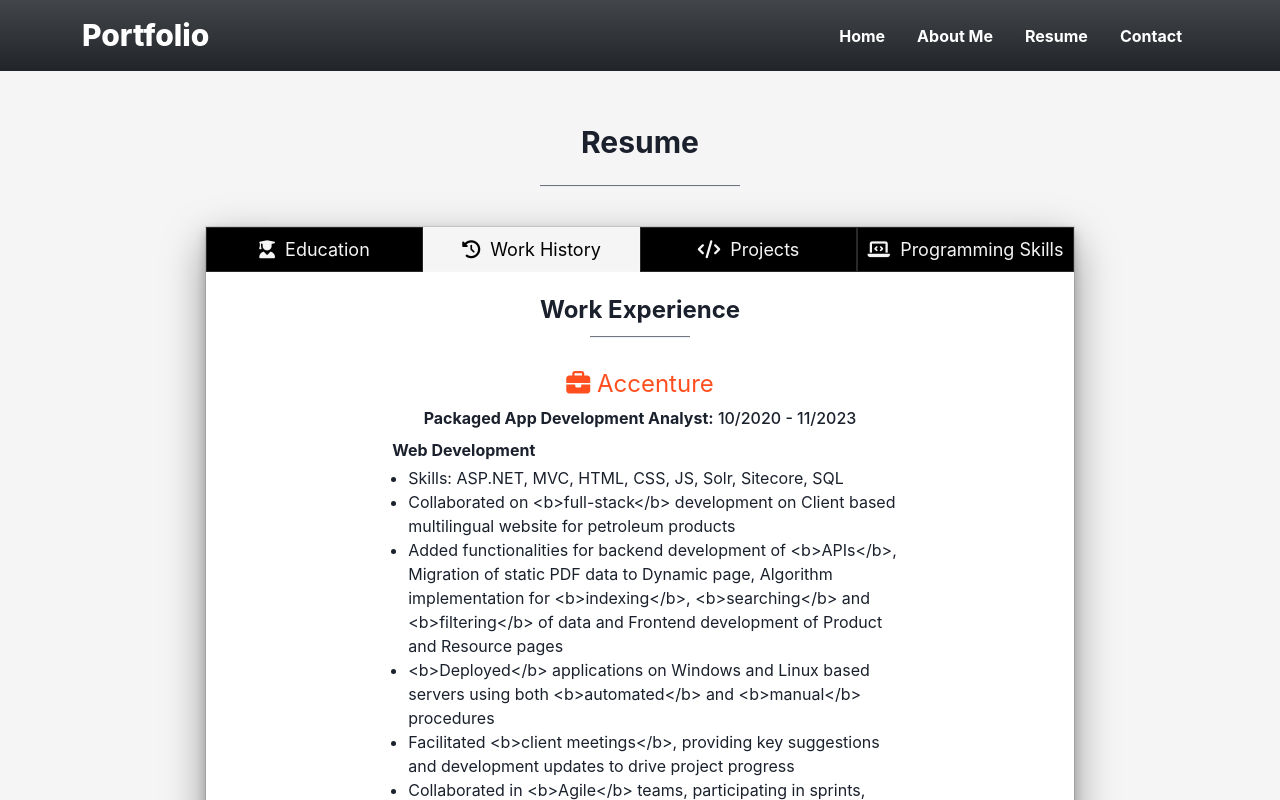
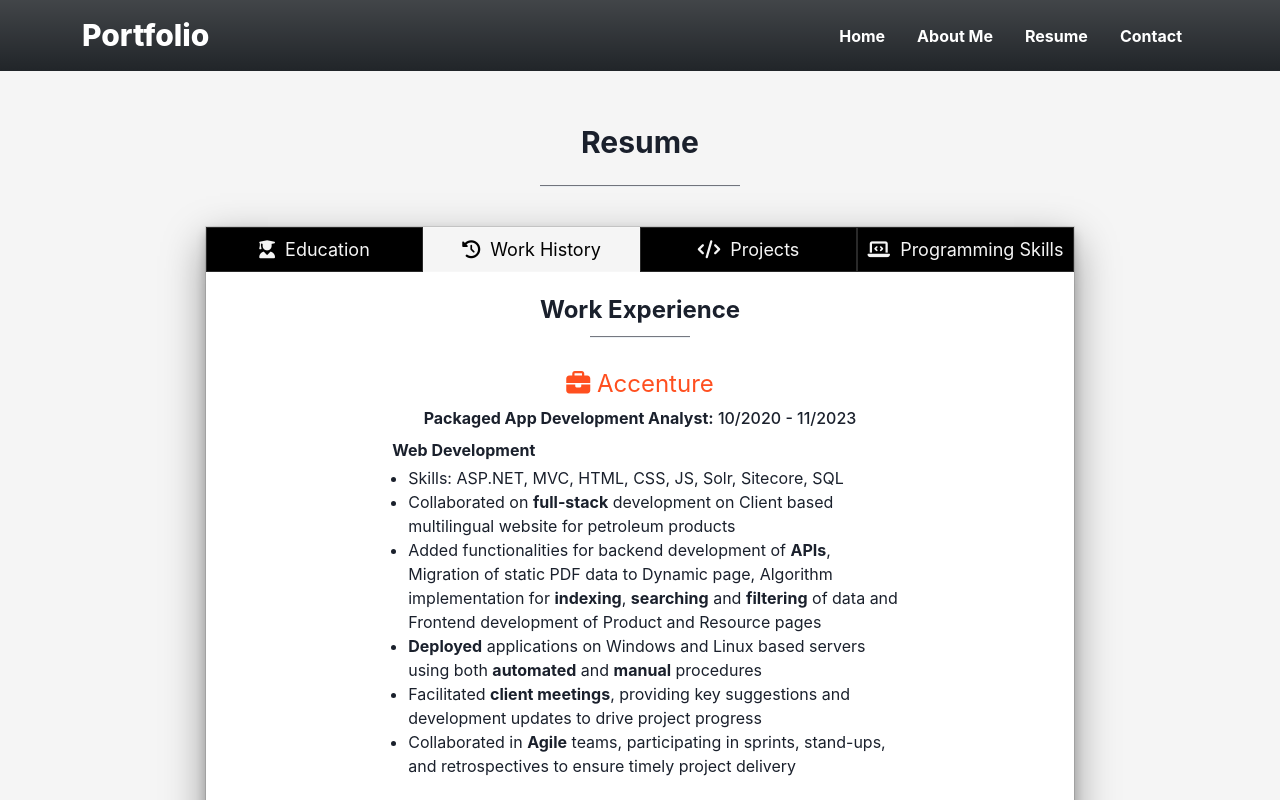
Before and after one commit to patel-priyal-m/portfolio-app, a React (Create React App) app: page /portfolio-app/resume in a window 1280 px wide. Both pictures are taken after a click on the element "Work History". Shown: the top 800 px of the page. Built offline with nearby package versions, Linux system fonts and the light colour scheme.

Commit message:
updated data

```diff
--- a/src/Components/AboutMe/About.jsx
+++ b/src/Components/AboutMe/About.jsx
@@ -46,11 +46,11 @@
           <Box d="flex" flexDir="column" p={30}>
             <Text textAlign="justify" alignItems="center" fontSize="lg">
               Hi, I’m Priyal Patel, a Master of Applied Computing student with a focus on Artificial Intelligence, driven by a deep interest in leveraging AI and machine learning to solve real-world problems. With experience in developing intelligent systems, I specialize in designing and implementing solutions that harness the power of data to deliver impactful insights. My expertise includes:
+              <br></br>
             </Text>
             <ul>
               <li>
                 <Text fontSize="lg">
-                  <br></br>
                   Data Structures and Algorithm
                 </Text>
               </li>
--- a/src/Components/Resume/Projects.jsx
+++ b/src/Components/Resume/Projects.jsx
@@ -38,9 +38,10 @@
                 </ListItem>
                 {data.description.map((desp) => {
                   return (
-                    <ListItem>
-                      <Text fontWeight="medium" fontSize="md" my={1}>
-                        {desp}
+                    <ListItem >
+                      <Text fontWeight="medium" fontSize="md" my={1} dangerouslySetInnerHTML={{ __html: desp}}>
+                        {/* {desp} */}
+
                       </Text>
                     </ListItem>
                   );
--- a/src/Components/Resume/Work.jsx
+++ b/src/Components/Resume/Work.jsx
@@ -49,7 +49,7 @@
 
                       <UnorderedList>
                         {desp.slice(1, desp.length + 1).map((data) => {
-                          return <ListItem>{data}</ListItem>;
+                          return <ListItem dangerouslySetInnerHTML={{ __html: data }}></ListItem>;
                         })}
                       </UnorderedList>
                     </>
--- a/src/data/Data.jsx
+++ b/src/data/Data.jsx
@@ -39,12 +39,12 @@
         "Added functionalities for backend development of <b>APIs</b>, Migration of static PDF data to Dynamic page, Algorithm implementation for <b>indexing</b>, <b>searching</b> and <b>filtering</b> of data and Frontend development of Product and Resource pages",
         "<b>Deployed</b> applications on Windows and Linux based servers using both <b>automated</b> and <b>manual</b> procedures",
         "Facilitated <b>client meetings</b>, providing key suggestions and development updates to drive project progress",
-        "Collaborated in <b>Agile</b> teams, participating in sprints, stand-ups, and retrospectives to ensure timely project delivery"
+        "Collaborated in <b>Agile</b> teams, participating in sprints, stand-ups, and retrospectives to ensure timely project delivery<br/><br/>"
       ],
       [
         "Automation Development",
         "Skills: Python, Sitecore CLI, React JS (gulp), Unix",
-        "Implemented <b>Automation</b> functionalities using Sitecore CLI for Sitecore data manipulation, gulp for minifications and python scripts for deployment",
+        "Implemented <b>Automation</b> functionalities using Sitecore CLI for Sitecore data manipulation, gulp for minifications and python scripts for deployment<br/><br/>",
 
       ],
       [
@@ -83,7 +83,8 @@
     description: [
       "Developed a model utilizing data available on <b>NASA Power</b> and <b>GBIF</b> for analysis of temperature and bird migration pattern.",
       "Analyzed <b>time-stamped</b> data with <b>Geo-Json</b> format to <b>visualize</b> on maps using Leaflet library.",
-      "Trained <b>regression model</b> to predict exact location of birds."
+      "Trained <b>regression model</b> to predict exact location of birds.",
+
     ],
     website: "https://github.com/patel-priyal-m/BirdMigration"
   },
```
